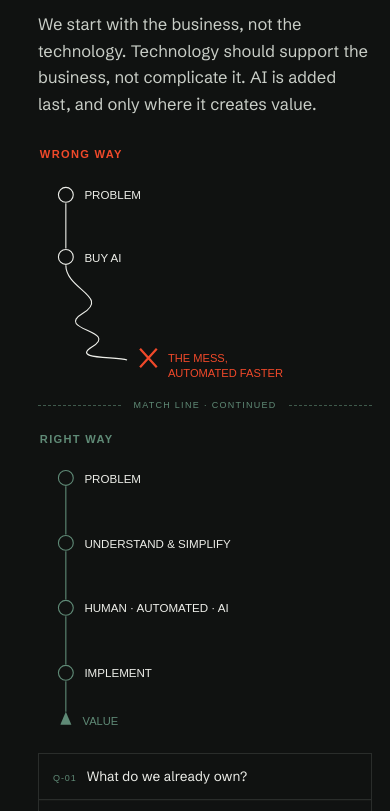
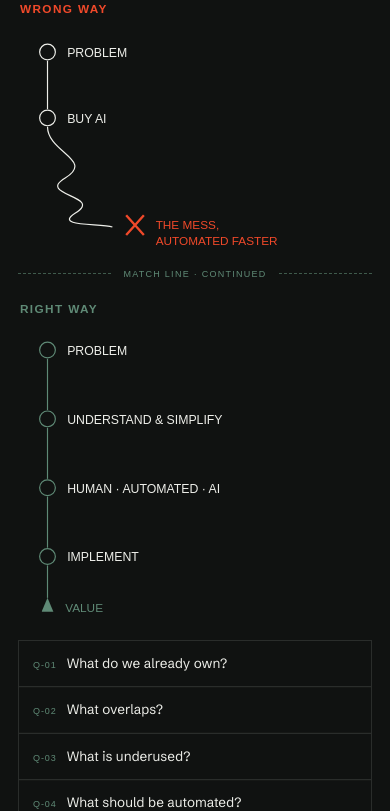
Before and after one commit to Rakeda/schulte-co, a Next.js app: page / in a window 390 px wide. Shown: the part 7159-7970 px from the top of the page. Built offline with nearby package versions, Linux system fonts and the light colour scheme; a web font is replaced by a local one.

Commit message:
Remove the mobile gutter scroll line; stair is desktop-only
Co-Authored-By: Claude Fable 5 <noreply@anthropic.com>

```diff
--- a/app/globals.css
+++ b/app/globals.css
@@ -134,8 +134,8 @@ main.survey {
 }
 @media (max-width: 760px) {
   :root {
-    /* the field edition keeps its datum line: a narrow edge gutter */
-    --gutter: 20px;
+    /* no gutter instrument on the field edition */
+    --gutter: 0px;
   }
 }
 
--- a/components/Spine.module.css
+++ b/components/Spine.module.css
@@ -7,9 +7,10 @@
   pointer-events: none;
   z-index: 0;
 }
-.path {
-  stroke: var(--ink);
-  stroke-width: 1.3;
+@media (max-width: 760px) {
+  .spine {
+    display: none;
+  }
 }
 
 /* the proposal: the descent ahead, dashed in ochre at 70% */
--- a/components/Spine.tsx
+++ b/components/Spine.tsx
@@ -5,23 +5,19 @@ import { prefersReducedMotion, useResizeVersion, useScrollFrame } from "@/lib/mo
 import { FIGURES } from "@/lib/figures";
 import styles from "./Spine.module.css";
 
-/** Deterministic pseudo-random for the mobile edge datum's gentle wander. */
-function pr(i: number): number {
-  return Math.abs((((Math.sin(i * 12.9898) * 43758.5453) % 1) + 1) % 1);
-}
-
 /*
- * THE STAIR (desktop): a switchback stair tower in the gutter, drawn in
+ * THE STAIR (desktop only): a switchback stair tower in the gutter, drawn in
  * 2:1 dimetric with FIXED, honest step proportions — 15px tread run,
  * 12px riser, 14px breadth. Section height is absorbed by MORE steps and
  * turns, never by stretching a step. The whole descent pre-exists as a
- * dashed stone PROPOSAL; scroll sweeps a survey front down the sheet
+ * dashed ochre PROPOSAL; scroll sweeps a survey front down the sheet
  * converting it to inked RECORD via one growing clip rect. A vermilion
  * tread-mark walks the nosings. Landings sit at each figure datum.
  * Identity pixel mapping: dimetric geometry never goes near
  * preserveAspectRatio="none".
  *
- * Mobile keeps the simple edge datum line.
+ * On the field edition (<=760px) the gutter carries no instrument at all —
+ * the component renders nothing and the content takes the full width.
  */
 
 const GUT = 92;
@@ -38,26 +34,15 @@ const PITCH = S + RISE;
 
 type Numeral = { x: number; y: number; no: string; yAt: number };
 
-type Built =
-  | {
-      mode: "stair";
+type Built = {
   H: number;
   stairD: string;
   landingsD: string;
   nosings: number[][]; // [ax, ay, bx, by]
   numerals: Numeral[];
-    }
-  | {
-      mode: "line";
-      H: number;
-      pathD: string;
-      ticks: { y: number; frac: number }[];
 };
 
-function buildStair(
-  marks: { y: number; no: string }[],
-  H: number
-): Extract<Built, { mode: "stair" }> {
+function buildStair(marks: { y: number; no: string }[], H: number): Built {
   let stairD = "";
   let landingsD = "";
   const nosings: number[][] = [];
@@ -109,61 +94,32 @@ function buildStair(
   }
   descendTo(H - 36);
 
-  return { mode: "stair", H, stairD, landingsD, nosings, numerals };
-}
-
-function buildLine(
-  H: number,
-  sections: HTMLElement[],
-  span: number
-): Extract<Built, { mode: "line" }> {
-  let d = "M 38,0";
-  let y = 0;
-  let i = 0;
-  while (y < H) {
-    const step = 340 + pr(i) * 260;
-    const y2 = Math.min(y + step, H);
-    const x2 = 20 + pr(i + 7) * 36;
-    d += ` C 38,${y + step * 0.4} ${x2},${y + step * 0.6} ${x2},${y2}`;
-    y = y2;
-    i++;
-  }
-  return {
-    mode: "line",
-    H,
-    pathD: d,
-    ticks: sections.map((sec) => ({
-      y: sec.offsetTop,
-      frac: span > 0 ? Math.min(sec.offsetTop / span, 1) : 0,
-    })),
-  };
+  return { H, stairD, landingsD, nosings, numerals };
 }
 
 export default function Spine() {
   const svgRef = useRef<SVGSVGElement>(null);
-  const linePathRef = useRef<SVGPathElement>(null);
-  const lineLenRef = useRef(0);
   const clipRectRef = useRef<SVGRectElement>(null);
   const markRef = useRef<SVGPathElement>(null);
   const numGroupRef = useRef<SVGGElement>(null);
-  const tickGroupRef = useRef<SVGGElement>(null);
   const stepIdxRef = useRef(-1);
   const builtRef = useRef<Built | null>(null);
   const [built, setBuilt] = useState<Built | null>(null);
   const version = useResizeVersion();
 
   useEffect(() => {
+    if (window.innerWidth <= 760) {
+      builtRef.current = null;
+      setBuilt(null);
+      return;
+    }
     const svg = svgRef.current;
-    if (!svg) return;
-    const H = svg.parentElement?.scrollHeight ?? document.body.scrollHeight;
+    const H =
+      svg?.parentElement?.scrollHeight ?? document.body.scrollHeight;
     const sections = Array.from(
       document.querySelectorAll<HTMLElement>("section[data-fig]")
     );
-    const span = H - window.innerHeight;
-    const isMobile = window.innerWidth <= 760;
-    const next: Built = isMobile
-      ? buildLine(H, sections, span)
-      : buildStair(
+    const next = buildStair(
       sections.map((sec, i) => ({
         y: Math.max(sec.offsetTop, 80),
         no: FIGURES[i]?.figNo ?? "",
@@ -175,37 +131,10 @@ export default function Spine() {
     setBuilt(next);
   }, [version]);
 
-  useEffect(() => {
-    if (!built || built.mode !== "line") return;
-    const path = linePathRef.current;
-    if (!path) return;
-    const len = path.getTotalLength();
-    lineLenRef.current = len;
-    path.style.strokeDasharray = `${len} ${len}`;
-    if (prefersReducedMotion()) path.style.strokeDashoffset = "0";
-  }, [built]);
-
   useScrollFrame(({ y, vh, gp }) => {
     const b = builtRef.current;
     if (!b) return;
     const rm = prefersReducedMotion();
-
-    if (b.mode === "line") {
-      const path = linePathRef.current;
-      const len = lineLenRef.current;
-      if (path && len) {
-        path.style.strokeDashoffset = rm ? "0" : String(len * (1 - gp));
-      }
-      const g = tickGroupRef.current;
-      if (g) {
-        for (let i = 0; i < g.children.length; i++) {
-          const el = g.children[i] as SVGElement;
-          const frac = parseFloat(el.dataset.frac ?? "0");
-          el.style.opacity = gp + 0.002 >= frac ? "1" : "0.35";
-        }
-      }
-      return;
-    }
 
     // the survey front
     let F = Math.min(Math.max(y + vh * 0.38, 0), b.H);
@@ -246,42 +175,6 @@ export default function Spine() {
     return <svg ref={svgRef} className={styles.spine} aria-hidden="true" />;
   }
 
-  if (built.mode === "line") {
-    return (
-      <svg
-        ref={svgRef}
-        className={styles.spine}
-        viewBox={`0 0 76 ${built.H}`}
-        preserveAspectRatio="none"
-        aria-hidden="true"
-      >
-        <path
-          ref={linePathRef}
-          d={built.pathD}
-          className={styles.path}
-          fill="none"
-          vectorEffect="non-scaling-stroke"
-        />
-        <g ref={tickGroupRef}>
-          {built.ticks.map((t) => (
-            <line
-              key={t.y}
-              data-frac={t.frac}
-              style={{ opacity: 0.35 }}
-              x1="44"
-              y1={t.y}
-              x2="60"
-              y2={t.y}
-              stroke="var(--ink)"
-              strokeWidth="1"
-              vectorEffect="non-scaling-stroke"
-            />
-          ))}
-        </g>
-      </svg>
-    );
-  }
-
   return (
     <svg
       ref={svgRef}
```
Lines whose indentation alone changed are shown as unchanged.
